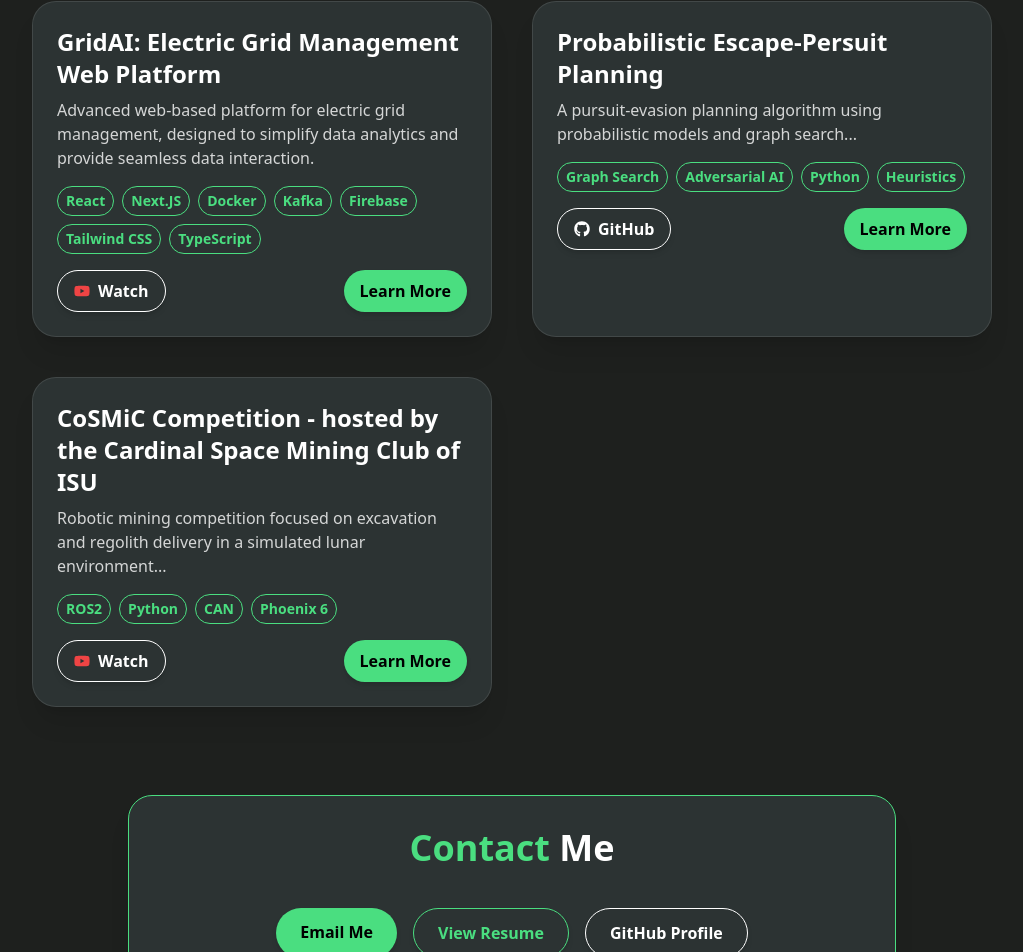
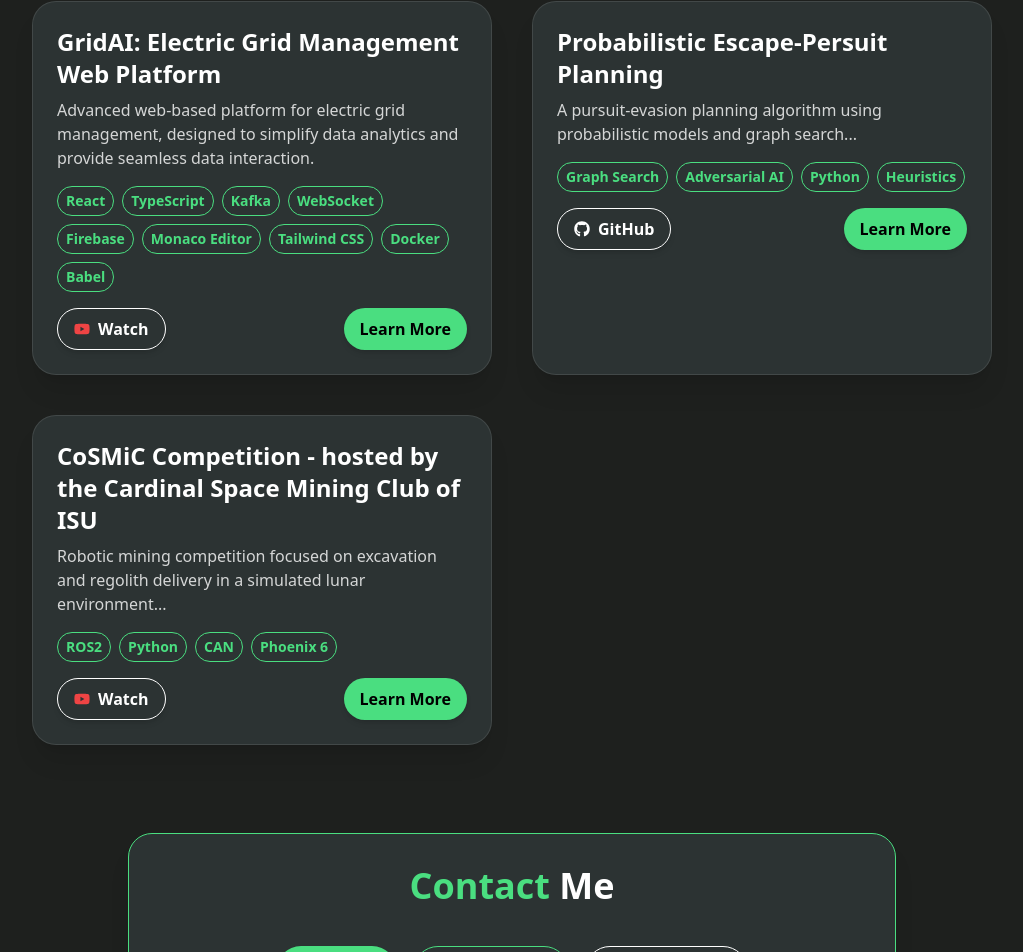
Before and after one commit to jhsotoglz/web-portfolio, a React (Vite) app: page / in a window 1280 px wide. Shown: the part 1321-2273 px from the top of the page, without its empty margins (128-1151 px from the left). Built offline with nearby package versions, Linux system fonts and the light colour scheme.

Commit message:
Better modal structure for pdf documents

```diff
--- a/src/components/ProjectDetailsModal.tsx
+++ b/src/components/ProjectDetailsModal.tsx
@@ -52,11 +52,10 @@ const ProjectDetailsModal: React.FC<Props> = ({ project, onClose }) => {
             </div>
           )}
 
-
           {/* Project Images */}
           {Array.isArray(project.images) && project.images.length > 0 && (
             <div className="mb-6">
-              <h3 className="font-semibold mb-8 text-green-400 text-center">Project Images</h3>
+              <h3 className="text-xl font-bold text-green-400 text-center mb-8">Project Images</h3>
               <div className="flex flex-col items-center gap-6">
                 {project.images.map((src, idx) => (
                   <a
@@ -80,7 +79,7 @@ const ProjectDetailsModal: React.FC<Props> = ({ project, onClose }) => {
           {/* YouTube Embeds */}
           {Array.isArray(project.youtubeLinks) && project.youtubeLinks.length > 0 && (
             <div className="mb-6 space-y-6">
-              <h3 className="font-semibold text-green-400 text-center mb-4 mt-8">Project Videos</h3>
+              <h3 className="text-xl font-bold text-green-400 text-center mb-4">Project Videos</h3>
               {project.youtubeLinks.map((video, idx) => (
                 <div key={idx} className="w-full">
                   <p className="text-white text-sm font-medium mb-2">{video.label}</p>
@@ -97,16 +96,18 @@ const ProjectDetailsModal: React.FC<Props> = ({ project, onClose }) => {
 
           {/* PDF Downloads */}
           {Array.isArray(project.pdfs) && project.pdfs.length > 0 && (
-            <div>
-              <h3 className="font-semibold mb-2 text-white">Project Documents</h3>
-              <ul className="list-disc pl-5 text-blue-600">
+            <div className="mb-8">
+              <h3 className="text-xl font-bold text-green-400 text-center mb-4">
+                Project Documents
+              </h3>
+              <ul className="flex flex-wrap gap-4 justify-center">
                 {project.pdfs.map((pdf, idx) => (
                   <li key={idx}>
                     <a
                       href={pdf.url}
                       target="_blank"
                       rel="noopener noreferrer"
-                      className="underline"
+                      className="inline-block px-4 py-2 bo bg-green-400 text-black font-semibold rounded-full shadow hover:scale-110 transition duration-300"
                     >
                       {pdf.name}
                     </a>
@@ -115,6 +116,7 @@ const ProjectDetailsModal: React.FC<Props> = ({ project, onClose }) => {
               </ul>
             </div>
           )}
+
         </div>
       </div>
     </div>
--- a/src/data/projectData.ts
+++ b/src/data/projectData.ts
@@ -19,7 +19,17 @@ export const projects: Project[] = [
     title: "GridAI: Electric Grid Management Web Platform",
     description: `Advanced web-based platform for electric grid management,
                   designed to simplify data analytics and provide seamless data interaction.`,
-    tech: ["React", "Next.JS", "Docker", "Kafka", "Firebase", "Tailwind CSS", "TypeScript"],
+    tech: [
+      "React",
+      "TypeScript",
+      "Kafka",
+      "WebSocket",
+      "Firebase",
+      "Monaco Editor",
+      "Tailwind CSS",
+      "Docker",
+      "Babel"
+    ],
     link: undefined,
     youtubeLinks: [
       { label: "Demo", url: "https://www.youtube.com/embed/H-c5zdhf0zs" }
```
